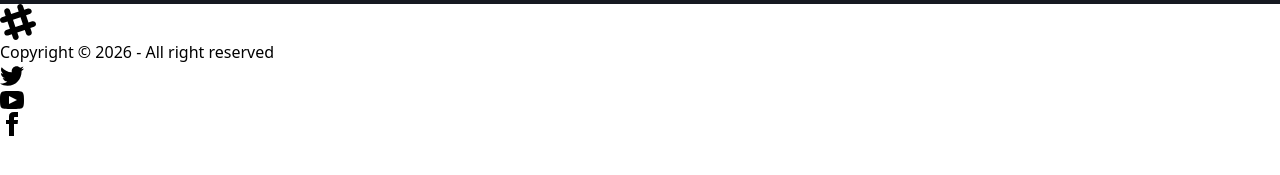
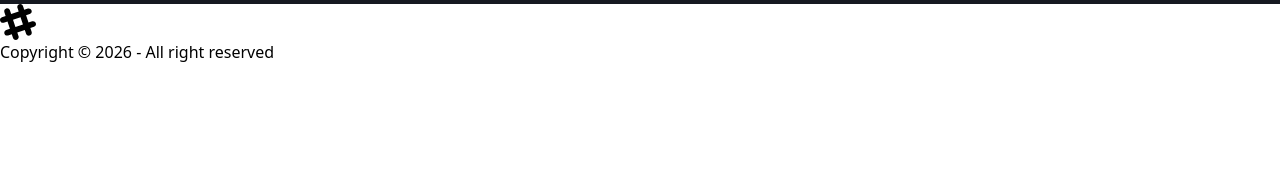
Before and after one commit to aryanjaiswal-454/DevTinder, a React app in the folder Frontend/: page / in a window 1280 px wide. Shown: the part 367-542 px from the top of the page. Built offline with nearby package versions, Linux system fonts and the light colour scheme; no server answers; the HTML template or start-up script is replaced by a standard one.

Commit message:
removing unused icons

```diff
--- a/Frontend/src/components/Footer.jsx
+++ b/Frontend/src/components/Footer.jsx
@@ -1,4 +1,4 @@
-import React from 'react'
+import React from "react";
 
 const Footer = () => {
   return (
@@ -11,49 +11,14 @@
           xmlns="http://www.w3.org/2000/svg"
           fillRule="evenodd"
           clipRule="evenodd"
-                        className="fill-current">
-                        <path
-                            d="M22.672 15.226l-2.432.811.841 2.515c.33 1.019-.209 2.127-1.23 2.456-1.15.325-2.148-.321-2.463-1.226l-.84-2.518-5.013 1.677.84 2.517c.391 1.203-.434 2.542-1.831 2.542-.88 0-1.601-.564-1.86-1.314l-.842-2.516-2.431.809c-1.135.328-2.145-.317-2.463-1.229-.329-1.018.211-2.127 1.231-2.456l2.432-.809-1.621-4.823-2.432.808c-1.355.384-2.558-.59-2.558-1.839 0-.817.509-1.582 1.327-1.846l2.433-.809-.842-2.515c-.33-1.02.211-2.129 1.232-2.458 1.02-.329 2.13.209 2.461 1.229l.842 2.515 5.011-1.677-.839-2.517c-.403-1.238.484-2.553 1.843-2.553.819 0 1.585.509 1.85 1.326l.841 2.517 2.431-.81c1.02-.33 2.131.211 2.461 1.229.332 1.018-.21 2.126-1.23 2.456l-2.433.809 1.622 4.823 2.433-.809c1.242-.401 2.557.484 2.557 1.838 0 .819-.51 1.583-1.328 1.847m-8.992-6.428l-5.01 1.675 1.619 4.828 5.011-1.674-1.62-4.829z"></path>
+          className="fill-current"
+        >
+          <path d="M22.672 15.226l-2.432.811.841 2.515c.33 1.019-.209 2.127-1.23 2.456-1.15.325-2.148-.321-2.463-1.226l-.84-2.518-5.013 1.677.84 2.517c.391 1.203-.434 2.542-1.831 2.542-.88 0-1.601-.564-1.86-1.314l-.842-2.516-2.431.809c-1.135.328-2.145-.317-2.463-1.229-.329-1.018.211-2.127 1.231-2.456l2.432-.809-1.621-4.823-2.432.808c-1.355.384-2.558-.59-2.558-1.839 0-.817.509-1.582 1.327-1.846l2.433-.809-.842-2.515c-.33-1.02.211-2.129 1.232-2.458 1.02-.329 2.13.209 2.461 1.229l.842 2.515 5.011-1.677-.839-2.517c-.403-1.238.484-2.553 1.843-2.553.819 0 1.585.509 1.85 1.326l.841 2.517 2.431-.81c1.02-.33 2.131.211 2.461 1.229.332 1.018-.21 2.126-1.23 2.456l-2.433.809 1.622 4.823 2.433-.809c1.242-.401 2.557.484 2.557 1.838 0 .819-.51 1.583-1.328 1.847m-8.992-6.428l-5.01 1.675 1.619 4.828 5.011-1.674-1.62-4.829z"></path>
         </svg>
         <p>Copyright © {new Date().getFullYear()} - All right reserved</p>
       </aside>
-                <nav className="grid-flow-col gap-4 md:place-self-center md:justify-self-end">
-                    <a>
-                        <svg
-                            xmlns="http://www.w3.org/2000/svg"
-                            width="24"
-                            height="24"
-                            viewBox="0 0 24 24"
-                            className="fill-current">
-                            <path
-                                d="M24 4.557c-.883.392-1.832.656-2.828.775 1.017-.609 1.798-1.574 2.165-2.724-.951.564-2.005.974-3.127 1.195-.897-.957-2.178-1.555-3.594-1.555-3.179 0-5.515 2.966-4.797 6.045-4.091-.205-7.719-2.165-10.148-5.144-1.29 2.213-.669 5.108 1.523 6.574-.806-.026-1.566-.247-2.229-.616-.054 2.281 1.581 4.415 3.949 4.89-.693.188-1.452.232-2.224.084.626 1.956 2.444 3.379 4.6 3.419-2.07 1.623-4.678 2.348-7.29 2.04 2.179 1.397 4.768 2.212 7.548 2.212 9.142 0 14.307-7.721 13.995-14.646.962-.695 1.797-1.562 2.457-2.549z"></path>
-                        </svg>
-                    </a>
-                    <a>
-                        <svg
-                            xmlns="http://www.w3.org/2000/svg"
-                            width="24"
-                            height="24"
-                            viewBox="0 0 24 24"
-                            className="fill-current">
-                            <path
-                                d="M19.615 3.184c-3.604-.246-11.631-.245-15.23 0-3.897.266-4.356 2.62-4.385 8.816.029 6.185.484 8.549 4.385 8.816 3.6.245 11.626.246 15.23 0 3.897-.266 4.356-2.62 4.385-8.816-.029-6.185-.484-8.549-4.385-8.816zm-10.615 12.816v-8l8 3.993-8 4.007z"></path>
-                        </svg>
-                    </a>
-                    <a>
-                        <svg
-                            xmlns="http://www.w3.org/2000/svg"
-                            width="24"
-                            height="24"
-                            viewBox="0 0 24 24"
-                            className="fill-current">
-                            <path
-                                d="M9 8h-3v4h3v12h5v-12h3.642l.358-4h-4v-1.667c0-.955.192-1.333 1.115-1.333h2.885v-5h-3.808c-3.596 0-5.192 1.583-5.192 4.615v3.385z"></path>
-                        </svg>
-                    </a>
-                </nav>
     </footer>
-    )
-}
+  );
+};
 
-export default Footer
+export default Footer;
```
Lines whose indentation alone changed are shown as unchanged.
